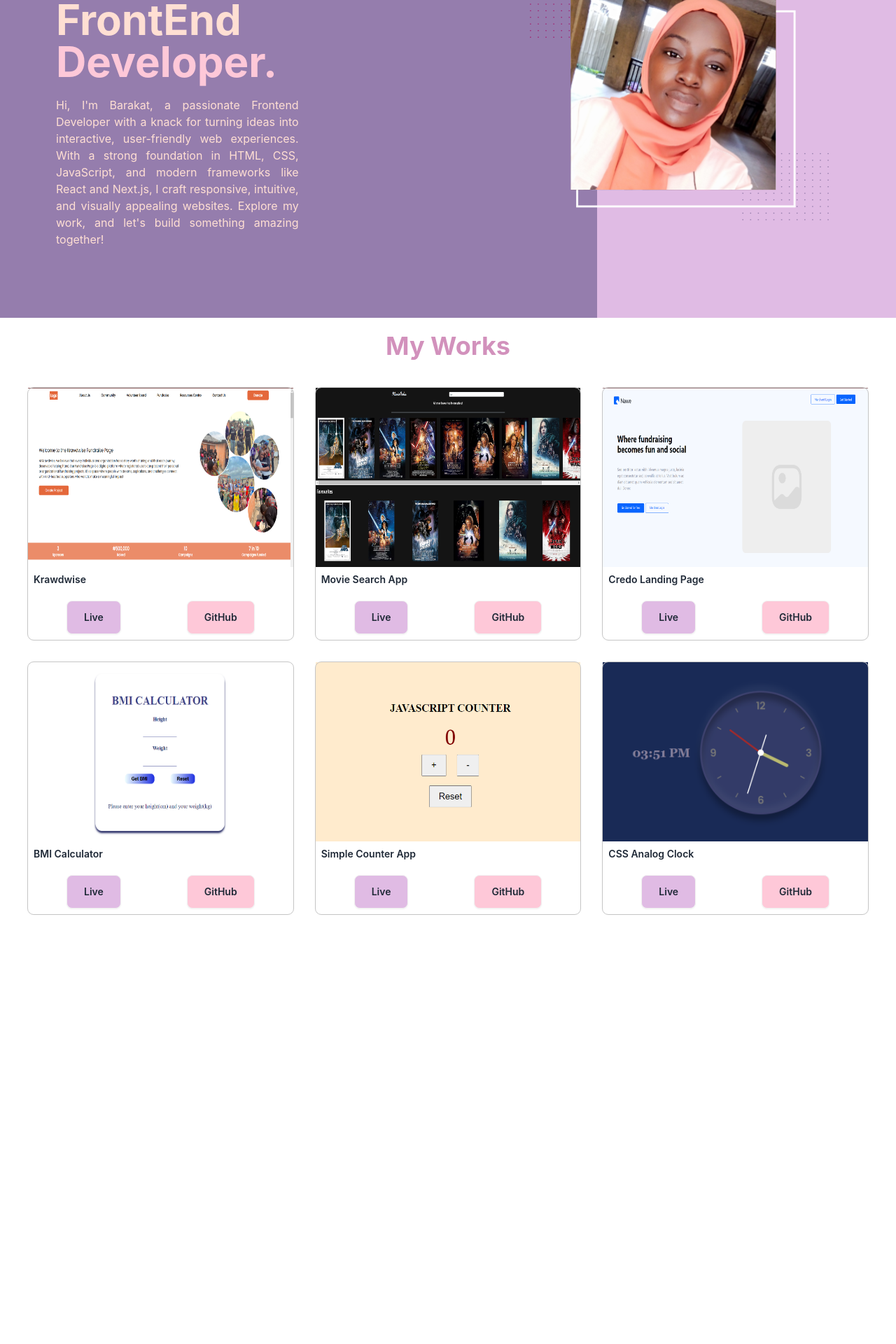
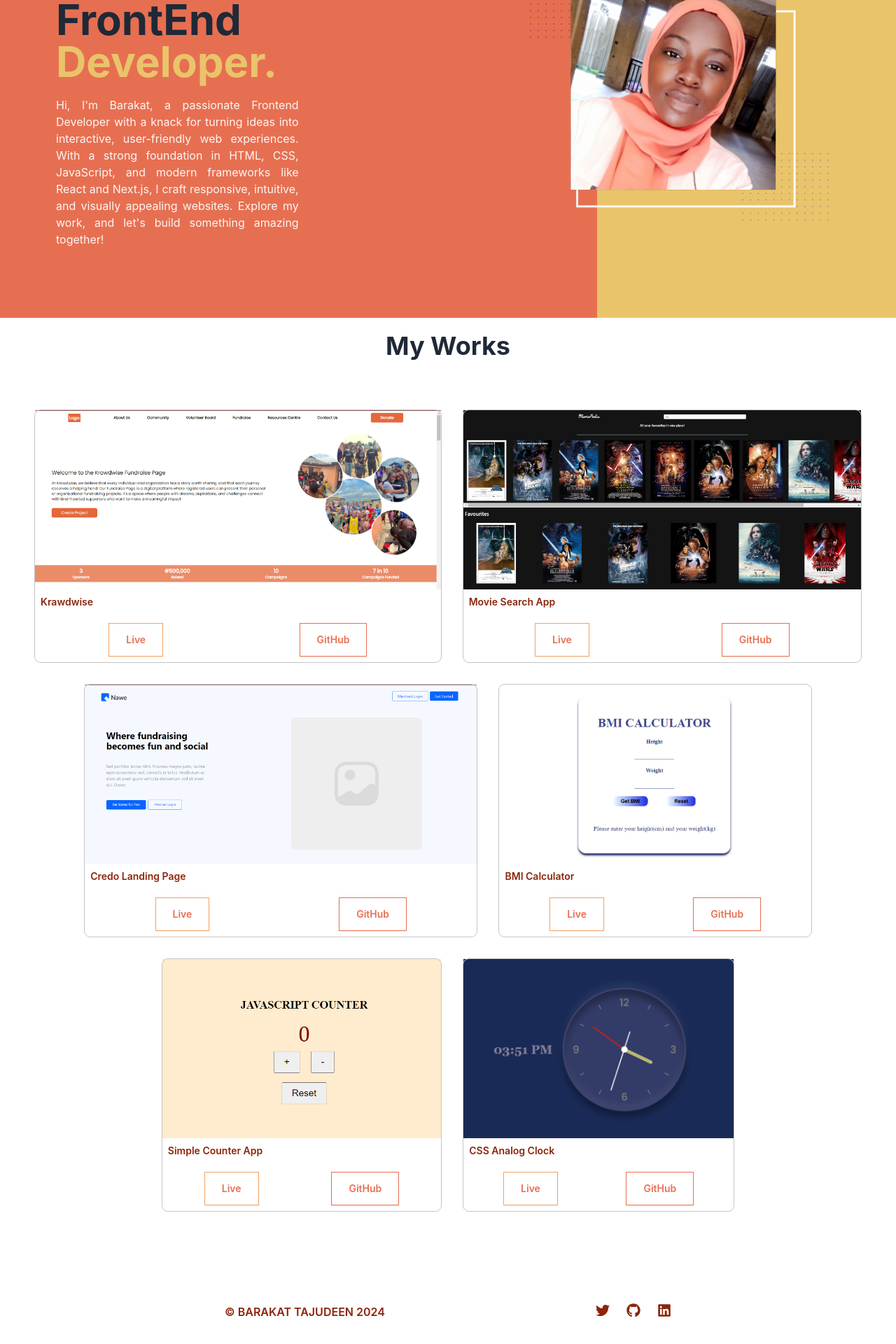
Before and after one commit to barakatokikiola/My-Portfolio, a React (Create React App) app: page / in a window 1280 px wide. Shown: the part 158-2078 px from the top of the page at 70% size. Before the commit the page ends 1484 px from the top, so only its background shows below. Built offline with nearby package versions, Linux system fonts and the light colour scheme.

Commit message:
footer component and ui updated

```diff
--- /dev/null
+++ b/src/components/Footer.jsx
@@ -0,0 +1,21 @@
+import { FaGithub, FaLinkedin, FaTwitter } from "react-icons/fa6";
+
+
+const Footer=()=>{
+
+    return(
+        <div className="flex flex-row justify-evenly px-5 py-20 text-[#8b250b] font-semibold">
+            <div className="">
+                <p>&copy; BARAKAT TAJUDEEN 2024</p>
+            </div>
+            <div className="inline-flex justify-between space-x-6 socials">
+                <a href="https://www.x.com/barakatokikiola" target="_blank" rel="noreferrer"><FaTwitter className="text-xl" /></a>
+                <a href="https://www.github.com/barakatokikiola" target="_blank" rel="noreferrer"><FaGithub className="text-xl" /></a>
+                <a href="https://www.linkedin.com/in/barakatokikiola" target="_blank" rel="noreferrer"><FaLinkedin className="text-xl" /></a>
+            </div>
+
+        </div>
+    )
+}
+
+export default Footer;
--- a/src/components/Hero.jsx
+++ b/src/components/Hero.jsx
@@ -8,16 +8,16 @@ const Hero =() => {
     return(
         <div className="flex flex-col lg:flex-row">
 
-            <div className="p-10 lg:p-20 bg-lavender text-lumber w-full lg:w-2/3">
+            <div className="p-10 lg:p-20 bg-burnt-sienna text-lumber w-full lg:w-2/3">
                 <h1 className="text-6xl font-bold"><span className="text-white">Front</span>End</h1>
-                <h1 className="text-6xl font-bold text-cotton-candy">Developer.</h1>
-                <p className="my-5 lg:w-1/2 w-full text-justify">Hi, I'm Barakat, a passionate Frontend Developer with a knack for turning ideas into interactive,
+                <h1 className="text-6xl font-bold text-saffron">Developer.</h1>
+                <p className="my-5 lg:w-1/2 w-full text-justify text-off-white">Hi, I'm Barakat, a passionate Frontend Developer with a knack for turning ideas into interactive,
                     user-friendly web experiences. With a strong foundation in HTML, CSS, JavaScript, and modern frameworks like React and Next.js,
                      I craft responsive, intuitive, and visually appealing websites. Explore my work,
                      and let's build something amazing together!</p>
 
             </div>
-            <div className="p-10 lg:p-10 w-full mx-auto justify-center lg:w-1/3 bg-thistle lg:relative">
+            <div className="p-10 lg:p-10 w-full mx-auto justify-center lg:w-1/3 bg-saffron lg:relative">
                 <img src={barakat} alt='' className="lg:absolute lg:-left-24"  />
             </div>
         </div>
--- a/src/components/Home.jsx
+++ b/src/components/Home.jsx
@@ -2,7 +2,7 @@ import React from "react";
 import Navbar from "./Navbar";
 import Hero from "./Hero";
 import Portfolio from "./Portfolio";
-
+import Footer from "./Footer";
 
 const Home=()=>{
 
@@ -11,6 +11,7 @@ const Home=()=>{
            <Navbar />
            <Hero />
            <Portfolio />
+           <Footer />
         </div>
     )
 }
--- a/src/components/Portfolio.jsx
+++ b/src/components/Portfolio.jsx
@@ -51,7 +51,7 @@ const Portfolio=()=>{
             <div className="flex text-pastel-violet justify-center mx-auto py-5">
                 <h1 className="text-4xl font-bold">My Works</h1>
             </div>
-            <div className='container px-10 grid md:grid-cols-3 justify-center items-center gap-8 mx-auto my-5'>
+            <div className='flex flex-row flex-wrap p-8 justify-center items-center gap-8 mx-auto my-5'>
         {cardList.map((card) => {
             return (
                 <WorkCard
--- a/src/components/WorkCard.jsx
+++ b/src/components/WorkCard.jsx
@@ -9,19 +9,21 @@ const WorkCard =(props)=> {
             <div className='card-img w-full'>
             <img src={props.img} alt='' className='w-full h-64' />
             </div>
-            <div className='card-details px-2'>
+            <div className='card-details px-2 text-[#8b250b]'>
             <div className='card-title font-semibold text-sm py-2'>
                 <h2>{props.title}</h2>
                 </div>
             <div className='flex flex-row justify-around py-2 text-center'>
             <div className='items'>
                <a href={props.live}>
-               <button className='btn block px-[1.5rem] bg-thistle'>Live</button>
+               <button className='btn text-burnt-sienna hover:text-off-white bg-transparent hover:bg-[#8b250b]
+                block px-[1.5rem] rounded-none border-1 border-sandy-brown hover:translate-x-6'>Live</button>
                </a>
             </div>
             <div className='items'>
             <a href={props.github}>
-               <button className='btn block px-[1.5rem] bg-cotton-candy'>GitHub</button>
+               <button className='btn text-burnt-sienna hover:text-off-white bg-transparent hover:bg-[#8b250b]
+                block px-[1.5rem] rounded-none border-1 border-burnt-sienna hover:translate-x-6'>GitHub</button>
                </a>
                </div>
         </div>
--- a/tailwind.config.js
+++ b/tailwind.config.js
@@ -6,14 +6,12 @@ module.exports = {
   theme: {
     extend: {},
     colors: {
-      'thistle': '#E0BBE4',
-      'lavender': '#957DAD',
-      'pastel-violet': '#D291BC',
-      'cotton-candy': '#FEC8D8',
-      'lumber': '#FFDFD3',
-      'silver': '#ecebff',
-      'bubble-gum': '#ff77e9',
-      'bermuda': '#78dcca',
+      'charcoal': '#264653',
+      'saffron': '#e9c46a',
+      'persian-green': '#2a9d8f',
+      'sandy-brown': '#f4a261',
+      'burnt-sienna': '#e76f51',
+      'off-white':'#FCF6F5'
     },
   },
   plugins: [
```
